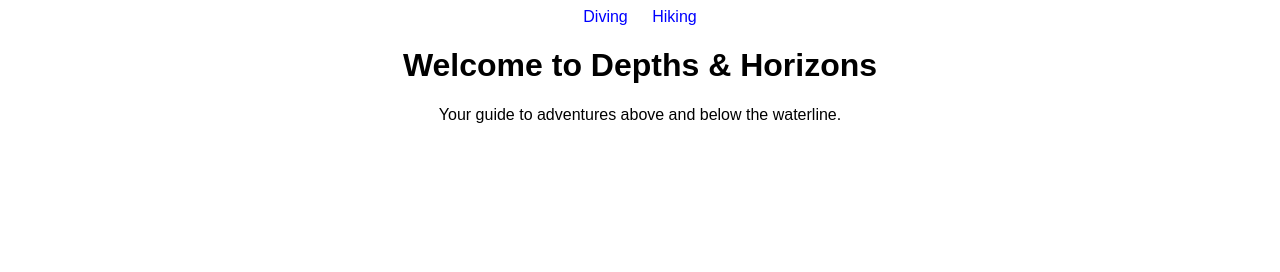
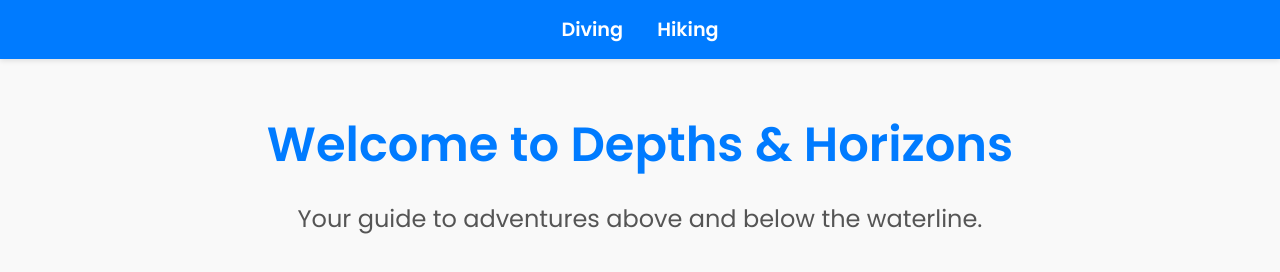
Before and after one commit to DepthsAndHorizons/DepthsAndHorizons.github.io, a plain HTML site: page index.html in a window 1280 px wide. Drawn offline with Linux system fonts and the light colour scheme.

Commit message:
Update style.css

```diff
--- a/css/style.css
+++ b/css/style.css
@@ -1,9 +1,57 @@
+/* General Styles */
 body {
-  font-family: Arial, sans-serif;
+  font-family: 'Poppins', sans-serif; /* Modern font from Google Fonts */
+  margin: 0;
+  padding: 0;
   text-align: center;
+  background-color: #f9f9f9;
+  color: #333;
 }
+
+/* Navigation Bar */
+nav {
+  background-color: #007BFF; /* Blue navigation bar */
+  padding: 15px 0;
+  box-shadow: 0px 2px 5px rgba(0, 0, 0, 0.1);
+}
+
 nav a {
-  margin: 0 10px;
+  margin: 0 15px;
   text-decoration: none;
-  color: blue;
+  color: white;
+  font-weight: 600;
+  font-size: 1.2rem;
 }
+
+nav a:hover {
+  text-decoration: underline;
+}
+
+/* Hero Section */
+h1 {
+  font-size: 3rem;
+  margin: 50px 0 20px;
+  color: #007BFF; /* Matches navigation bar color */
+}
+
+p {
+  font-size: 1.5rem;
+  margin: 20px 0;
+  color: #555;
+}
+
+/* Add Responsive Styles */
+@media (max-width: 768px) {
+  nav a {
+    font-size: 1rem;
+    margin: 0 10px;
+  }
+
+  h1 {
+    font-size: 2.5rem;
+  }
+
+  p {
+    font-size: 1.2rem;
+  }
+}
```
